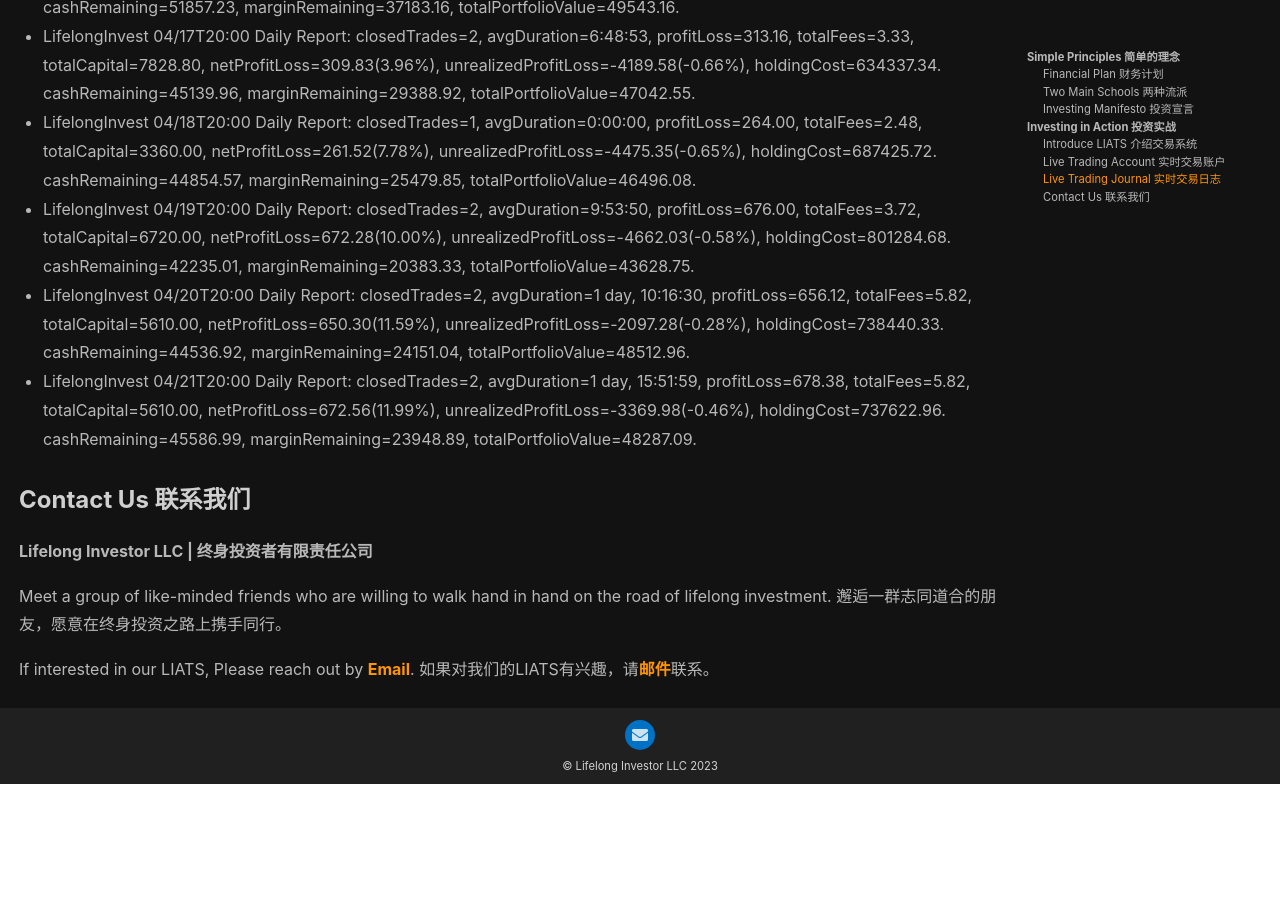
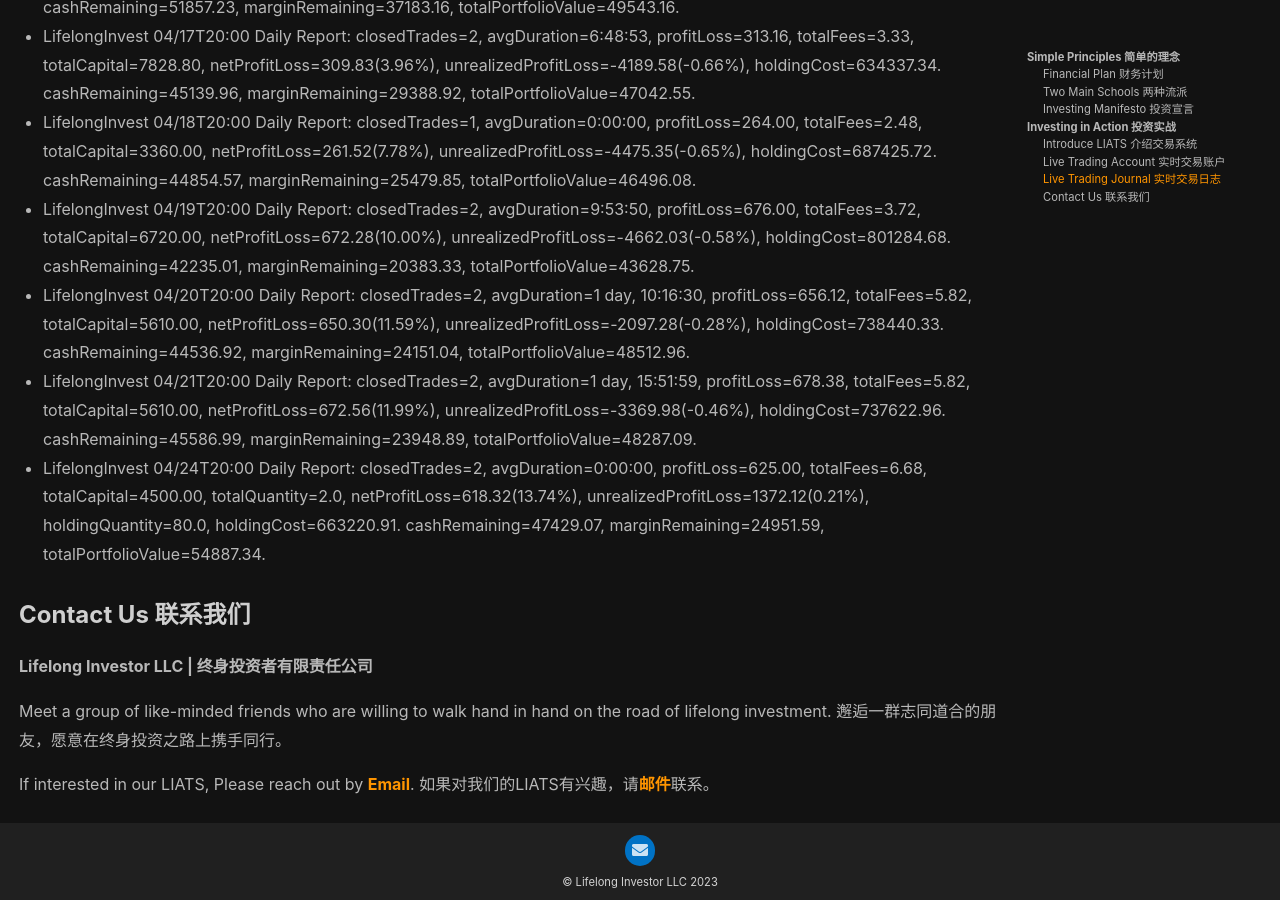
Before and after one commit to lifelonginvestorllc/lifelonginvestorllc.github.io, a Jekyll site: the page built from index.md, in a window 1280 px wide and 900 px high, scrolled down 4437 px. Built offline with Jekyll 4.4.1, drawn with Linux system fonts in a browser that asks for light colours; nearby versions of some CDN libraries; before the commit the page ends 5221 px from its top, so only the background shows below that; some of the changed lines change nothing that is shown.

Commit message:
Update index.md

```diff
--- a/index.md
+++ b/index.md
@@ -127,21 +127,21 @@
 {
   "type": "line",
   "data": {
-    "labels": ["4/3/23", "4/4/23", "4/5/23", "4/6/23", "4/7/23", "4/8/23", "4/9/23", "4/10/23", "4/11/23", "4/12/23", "4/13/23", "4/14/23", "4/15/23", "4/16/23", "4/17/23", "4/18/23", "4/19/23", "4/20/23", "4/21/23"],
+    "labels": ["4/3/23", "4/4/23", "4/5/23", "4/6/23", "4/7/23", "4/8/23", "4/9/23", "4/10/23", "4/11/23", "4/12/23", "4/13/23", "4/14/23", "4/15/23", "4/16/23", "4/17/23", "4/18/23", "4/19/23", "4/20/23", "4/21/23", "4/22/23"],
     "datasets": [
       {
         "label": "Principal (本金)",
         "lineTension": 0.2,
         "borderColor": "blue",
         "pointRadius": 3,
-        "data": [1, 1, 1, 2, 2.1, 2.1, 2.1, 2.1, 5, 5, 5, 5, 5, 5, 5, 5, 5, 5, 5]
+        "data": [1, 1, 1, 2, 2.1, 2.1, 2.1, 2.1, 5, 5, 5, 5, 5, 5, 5, 5, 5, 5, 5, 5]
       },
       {
         "label": "Total Asset including unrealized P&L (总资产包含未实现损益)",
         "borderColor": "gold",
         "lineTension": 0.2,
         "pointRadius": 3,
-        "data": [1, 1.01, 0.94, 1.98, 2.21, 2.21, 2.21, 2.16, 5.03, 5.07, 5.22, 5.06, 5.02, 4.95, 4.70, 4.65, 4.36, 4.85, 4.83]
+        "data": [1, 1.01, 0.94, 1.98, 2.21, 2.21, 2.21, 2.16, 5.03, 5.07, 5.22, 5.06, 5.02, 4.95, 4.70, 4.65, 4.36, 4.85, 4.83, 5.49]
       }
     ]
   },
@@ -197,6 +197,7 @@
 - LifelongInvest 04/19T20:00 Daily Report: closedTrades=2, avgDuration=9:53:50, profitLoss=676.00, totalFees=3.72, totalCapital=6720.00, netProfitLoss=672.28(10.00%), unrealizedProfitLoss=-4662.03(-0.58%), holdingCost=801284.68. cashRemaining=42235.01, marginRemaining=20383.33, totalPortfolioValue=43628.75.
 - LifelongInvest 04/20T20:00 Daily Report: closedTrades=2, avgDuration=1 day, 10:16:30, profitLoss=656.12, totalFees=5.82, totalCapital=5610.00, netProfitLoss=650.30(11.59%), unrealizedProfitLoss=-2097.28(-0.28%), holdingCost=738440.33. cashRemaining=44536.92, marginRemaining=24151.04, totalPortfolioValue=48512.96.
 - LifelongInvest 04/21T20:00 Daily Report: closedTrades=2, avgDuration=1 day, 15:51:59, profitLoss=678.38, totalFees=5.82, totalCapital=5610.00, netProfitLoss=672.56(11.99%), unrealizedProfitLoss=-3369.98(-0.46%), holdingCost=737622.96. cashRemaining=45586.99, marginRemaining=23948.89, totalPortfolioValue=48287.09.
+- LifelongInvest 04/24T20:00 Daily Report: closedTrades=2, avgDuration=0:00:00, profitLoss=625.00, totalFees=6.68, totalCapital=4500.00, totalQuantity=2.0, netProfitLoss=618.32(13.74%), unrealizedProfitLoss=1372.12(0.21%), holdingQuantity=80.0, holdingCost=663220.91. cashRemaining=47429.07, marginRemaining=24951.59, totalPortfolioValue=54887.34.
 
 ### Contact Us 联系我们
 
```
